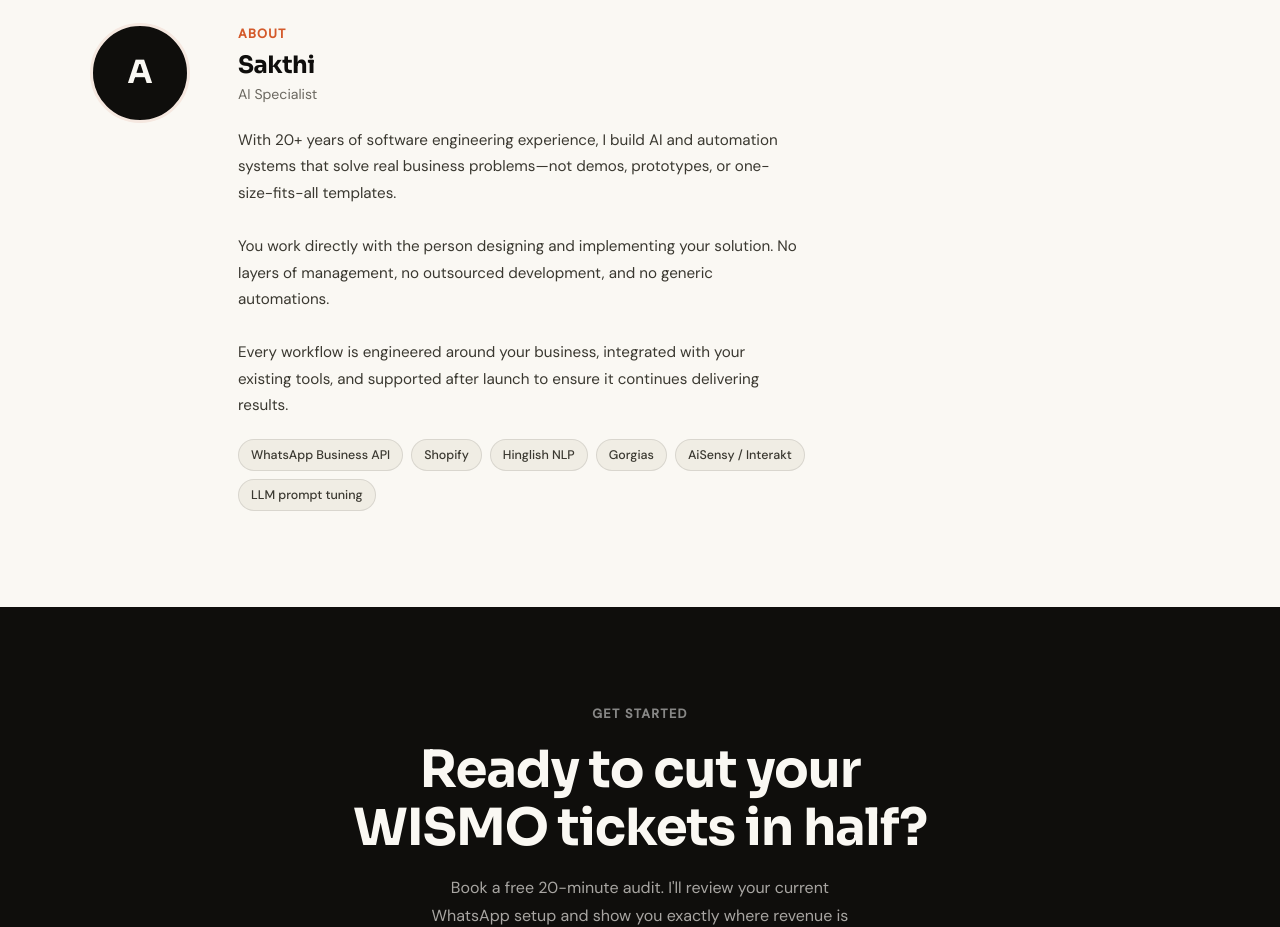
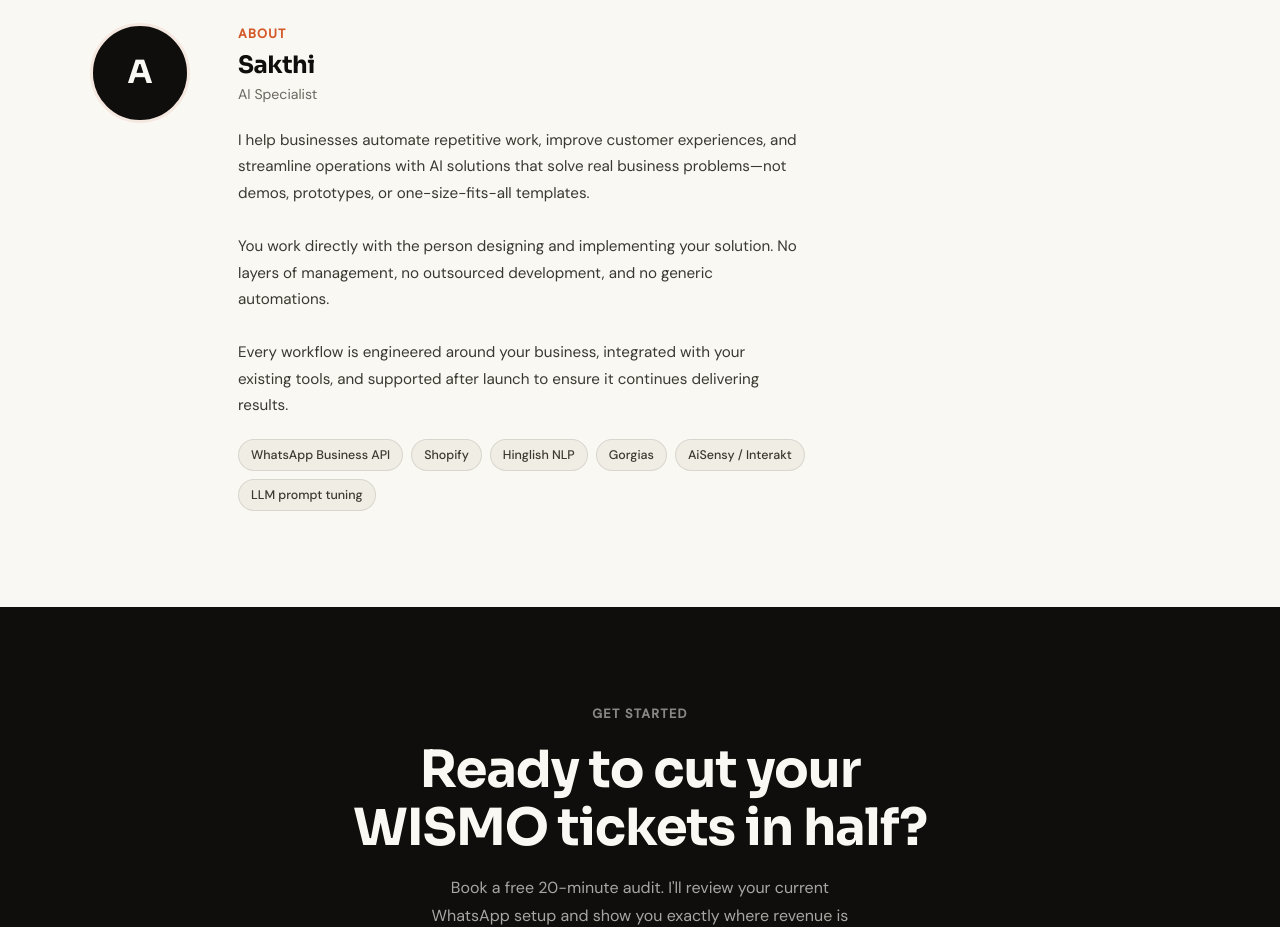
Before and after one commit to sakthi-sun/academox-site, a plain HTML site: page index.html in a window 1280 px wide. Shown: the part 5000-5927 px from the top of the page. Drawn offline with Linux system fonts and the light colour scheme.

Commit message:
Update index.html

```diff
--- a/index.html
+++ b/index.html
@@ -1284,7 +1284,7 @@
           <h2>Sakthi</h2>
           <div class="about-role">AI Specialist</div>
           <p class="about-bio">
-            With 20+ years of software engineering experience, I build AI and automation systems that solve real
+            I help businesses automate repetitive work, improve customer experiences, and streamline operations with AI solutions that solve real
             business problems—not demos, prototypes, or one-size-fits-all templates. <br><br>
             You work directly with the person designing and implementing your solution. No layers of management, no
             outsourced development, and no generic automations.<br><br>
```
